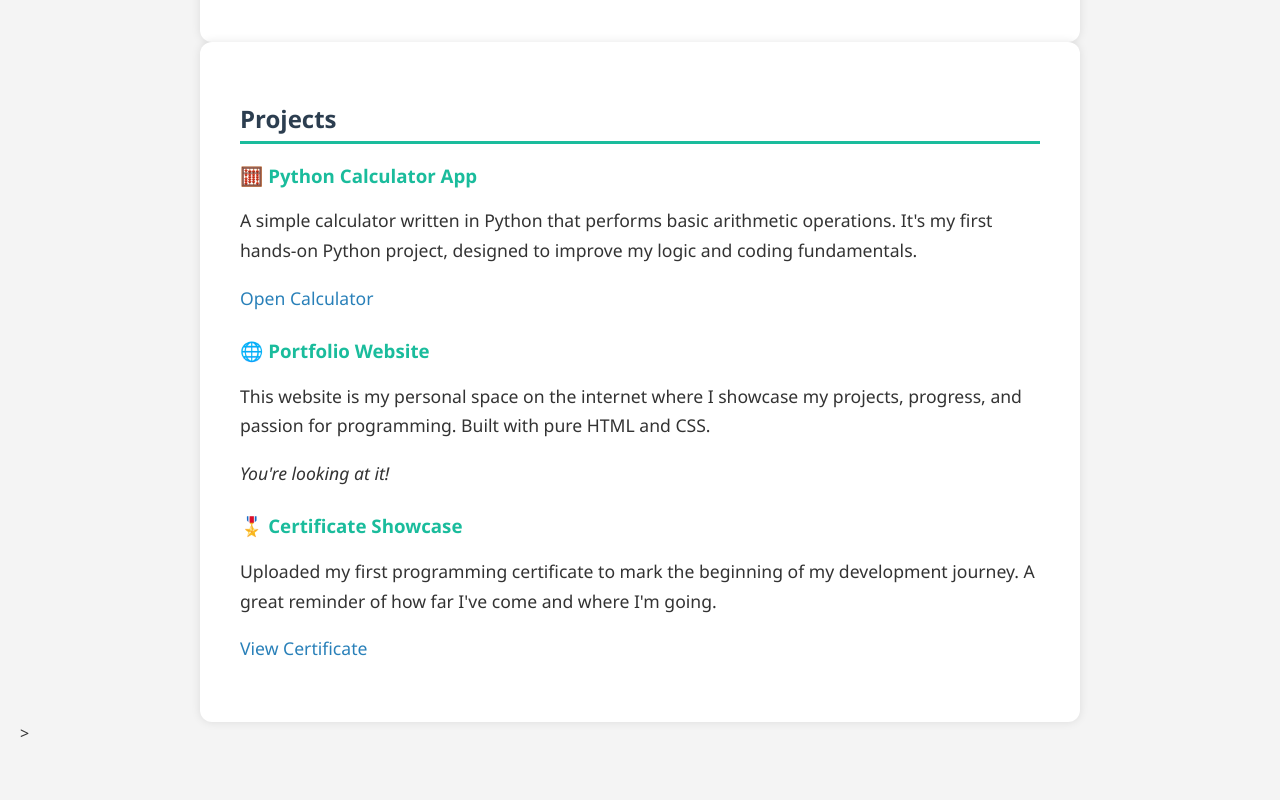
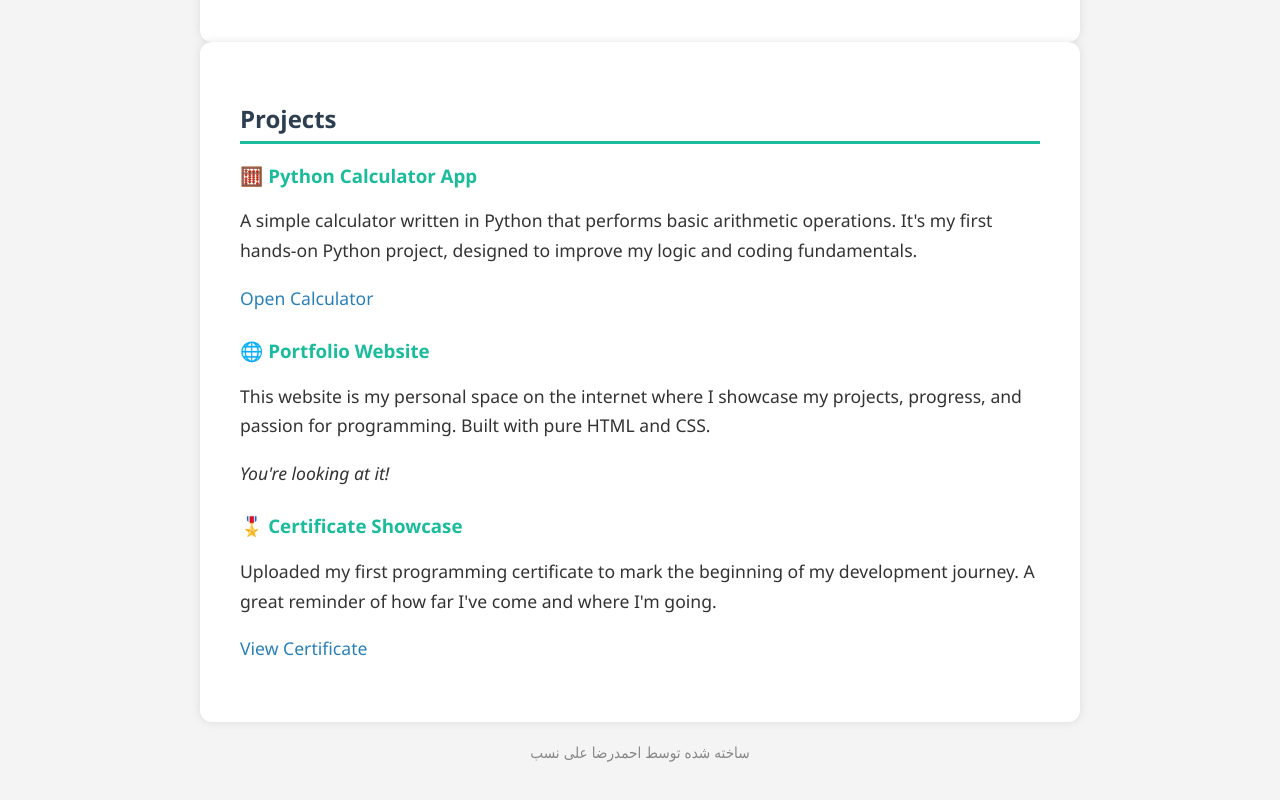
Before and after one commit to ahmadreza-alinasab/ahmadreza-alinasab.github.io, a plain HTML site: page index.html in a window 1280 px wide. Shown: the part 1137-1937 px from the top of the page. Drawn offline with Linux system fonts and the light colour scheme.

Commit message:
Add files via upload

```diff
--- a/index.html
+++ b/index.html
@@ -71,6 +71,12 @@
     a {
       text-decoration: none;
     }
+    footer {
+      text-align: center;
+      padding: 20px;
+      font-size: 0.95em;
+      color: #888;
+    }
   </style>
 </head>
 <body>
@@ -125,5 +131,9 @@
       <p><a href="IMG_20250721_072012.jpg" target="_blank" style="color:#2980b9;">View Certificate</a></p>
     </div>
   </section>
+
+  <footer>
+    ساخته شده توسط احمدرضا علی نسب
+  </footer>
 </body>
-</html>>
+</html>
```
